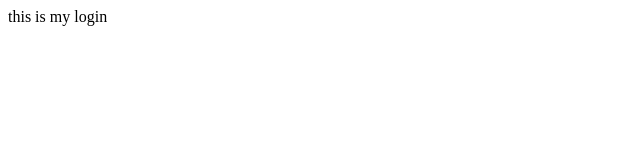
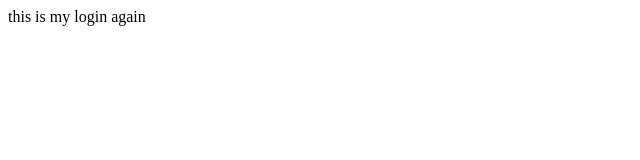
Before and after one commit to Manikumarpuram/myAppSample, a plain HTML site: page index.html in a window 1280 px wide. Shown: the full height of the page, 0-640 px from the left. Drawn offline with Linux system fonts and the light colour scheme.

```diff
--- a/index.html
+++ b/index.html
@@ -6,7 +6,7 @@
     <title>My App</title>
 </head>
 <body>
-    this is my login
+    this is my login again
 
 </body>
 </html>
```
Also changed, not shown: contact.html (added), 1 other file.
